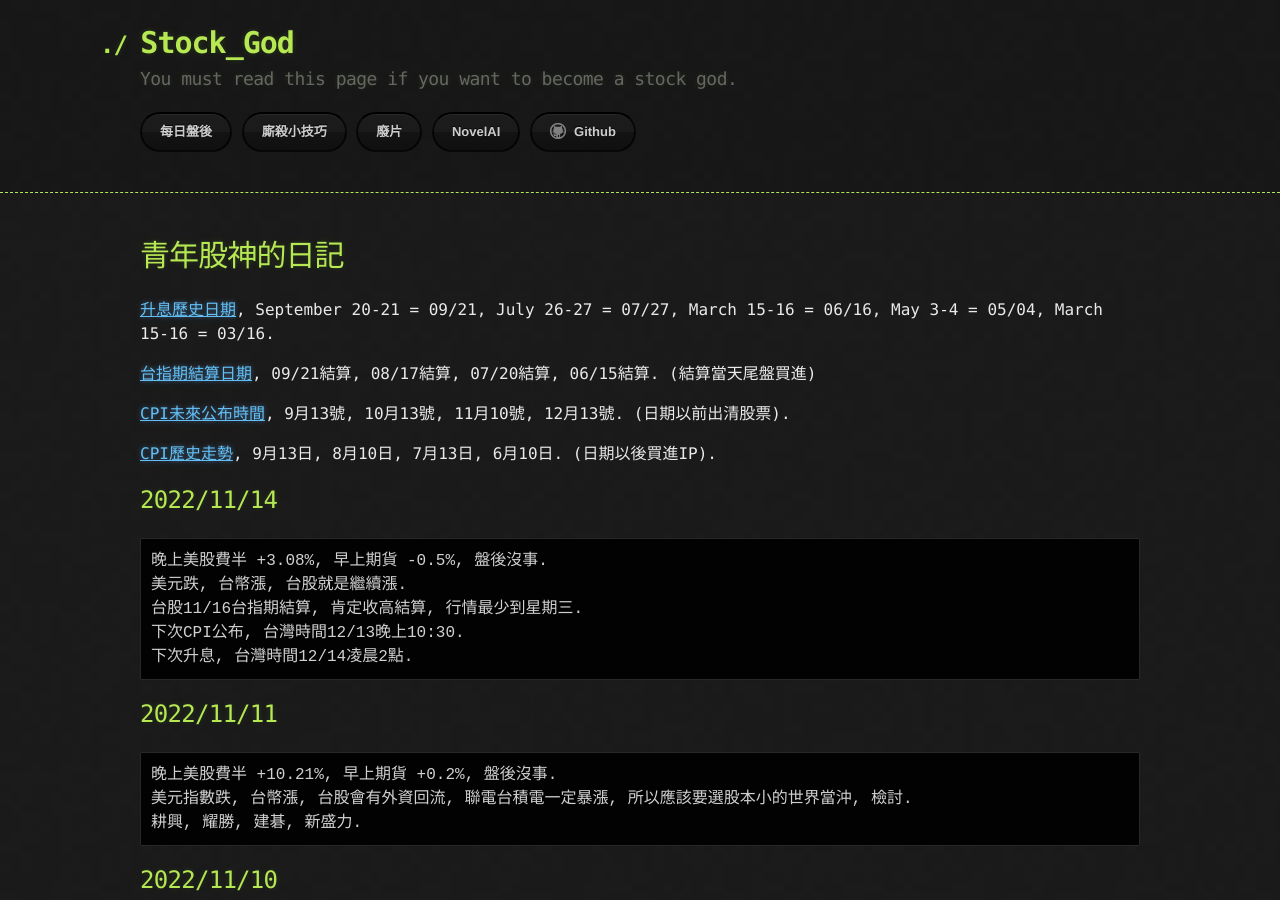
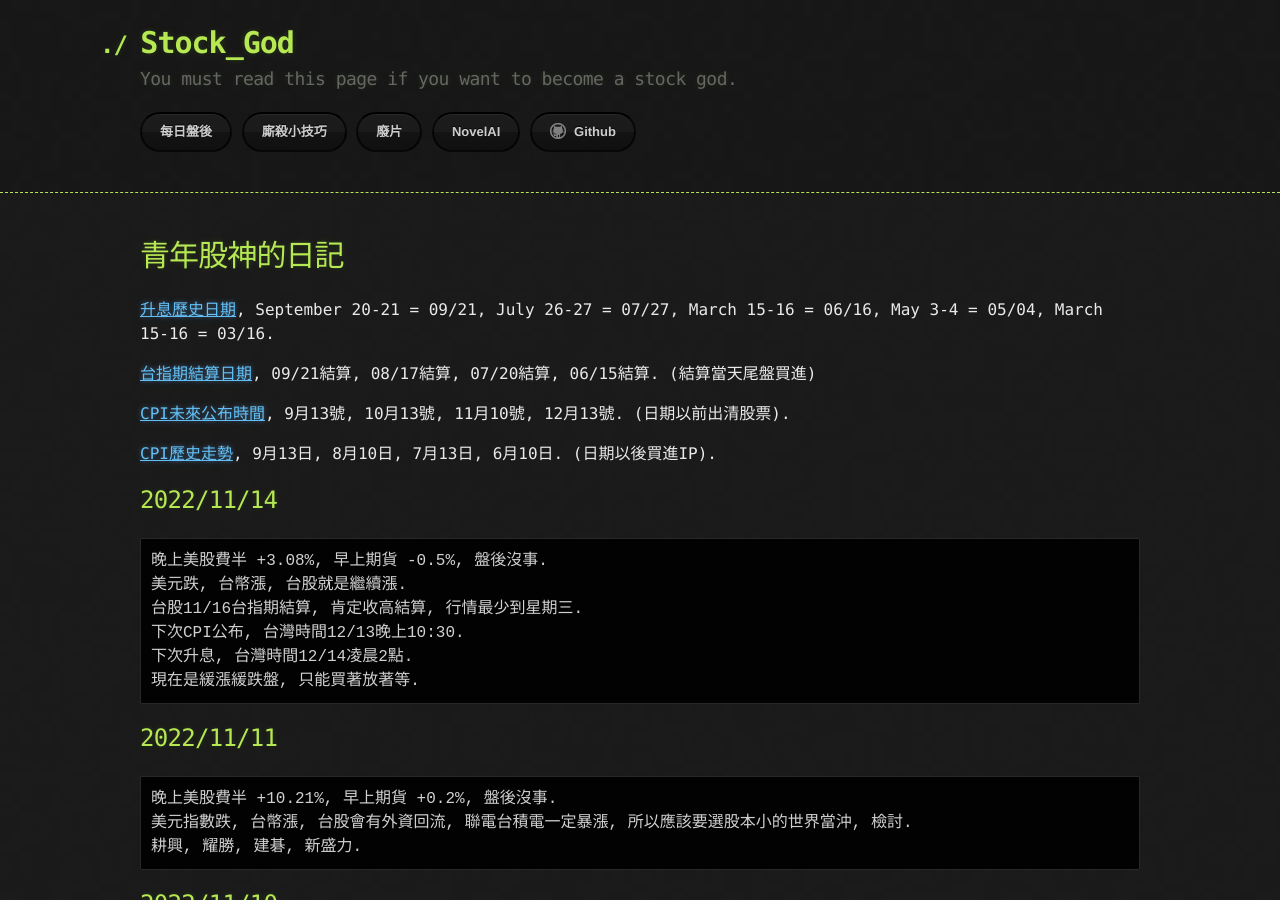
Before and after one commit to lepg5487/Stock_God, a Jekyll site: the page built from index.md, in a window 1280 px wide and 900 px high. Built offline with Jekyll 4.4.1, drawn with Linux system fonts in a browser that asks for light colours; our own code applies the rules of GitHub Pages for plain Markdown files.

Commit message:
Update index.md

````diff
--- a/index.md
+++ b/index.md
@@ -19,6 +19,7 @@ layout: testlayouts
 台股11/16台指期結算, 肯定收高結算, 行情最少到星期三.
 下次CPI公布, 台灣時間12/13晚上10:30.
 下次升息, 台灣時間12/14凌晨2點.
+現在是緩漲緩跌盤, 只能買著放著等.
 ```
 
 ## 2022/11/11
````
